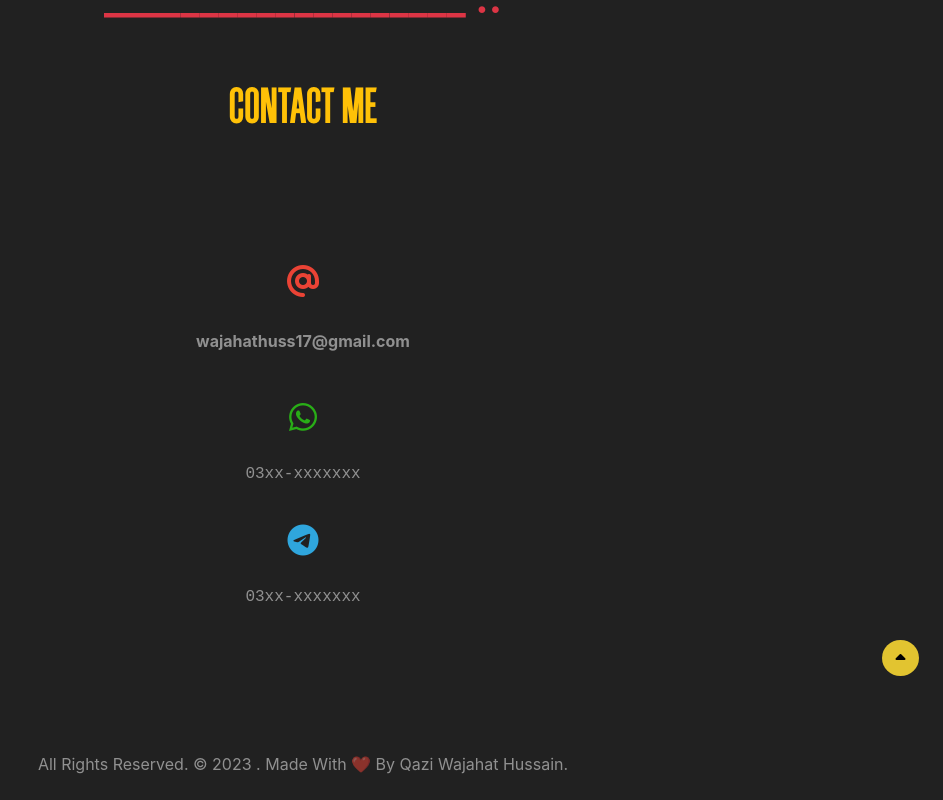
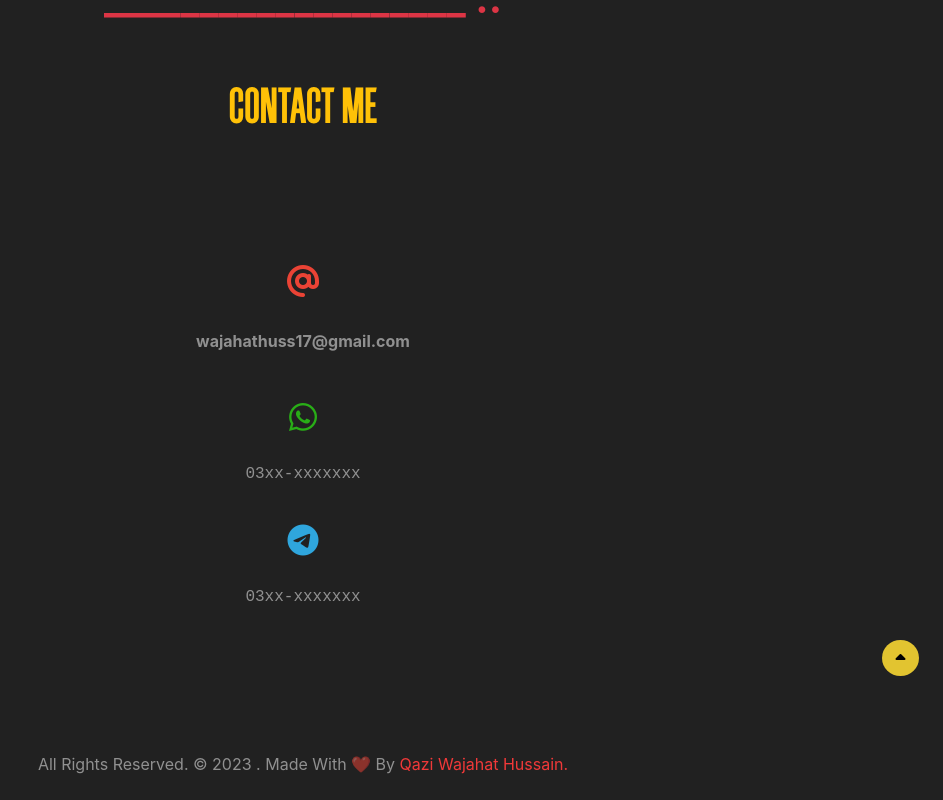
Before and after one commit to Wajisweird/My_Portfolio, a React (Create React App) app: page / in a window 1280 px wide. Shown: the part 4448-5248 px from the top of the page, without its empty margins (337-1280 px from the left). Built offline with nearby package versions, Linux system fonts and the light colour scheme; a web font is replaced by a local one.

Commit message:
Updated Footer

```diff
--- a/src/App.css
+++ b/src/App.css
@@ -409,6 +409,7 @@
 
 #footerBody a {
   text-decoration: none;
+  color: #F03939;
 }
 
 #ello {
--- a/src/components/Footer.js
+++ b/src/components/Footer.js
@@ -10,7 +10,6 @@ export default function Footer() {
         <p className=" mt-5">
           All Rights Reserved. &copy; 2023 . Made With ❤️ By{" "}
           <a
-            className="text-white-50"
             href="https://www.linkedin.com/in/wajahathussain17/"
             target="blank"
           >
```
